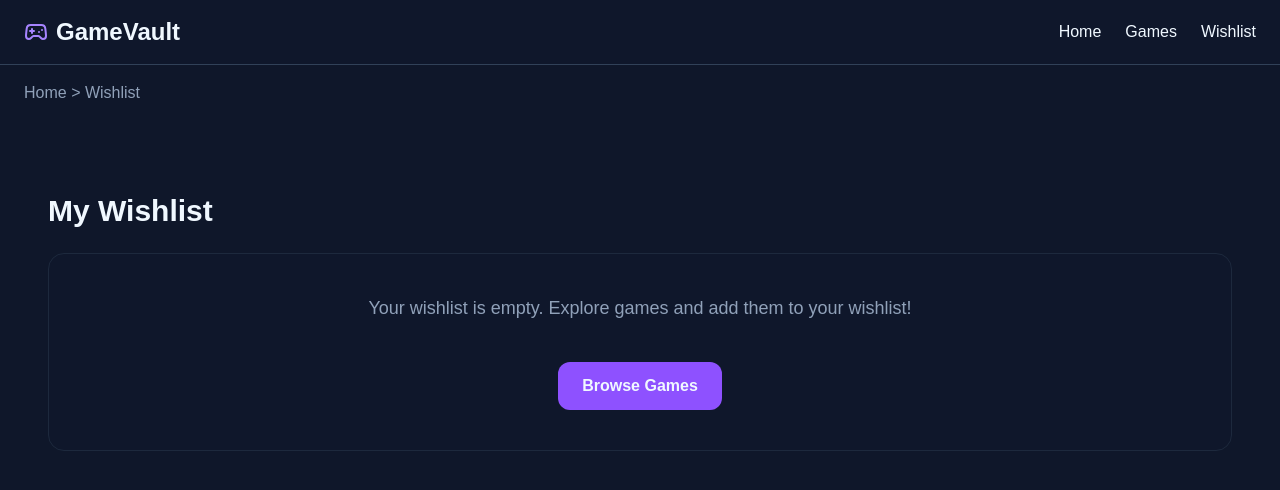
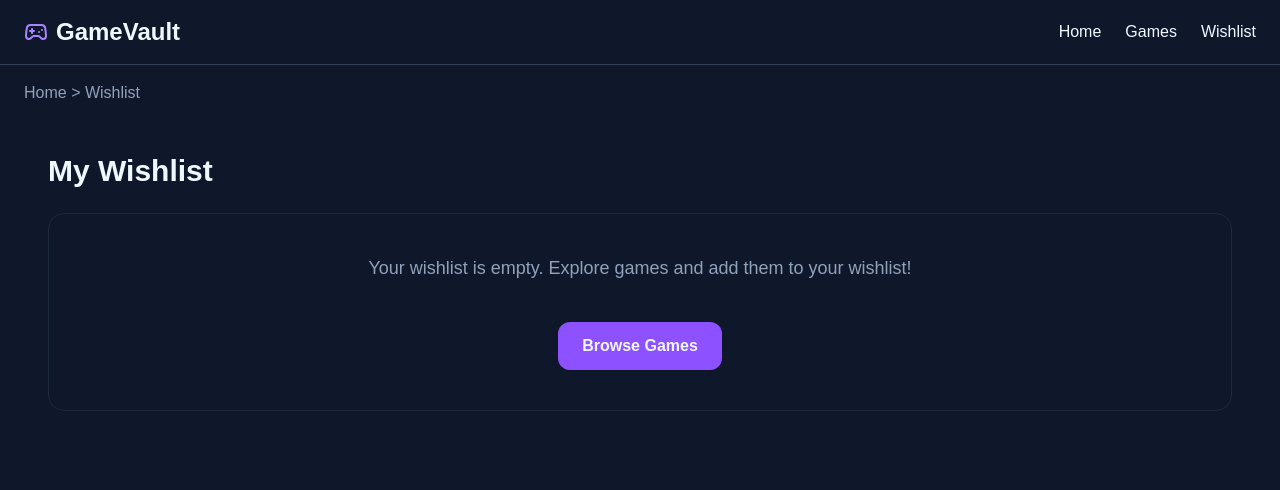
Before and after one commit to Fatikah002/gamevault, a Next.js app: page /wishlist in a window 1280 px wide. Shown: the top 490 px of the page. Built offline with nearby package versions, Linux system fonts and the light colour scheme.

Commit message:
menghapus padding atas bawah di wishlist

```diff
--- a/src/app/wishlist/page.tsx
+++ b/src/app/wishlist/page.tsx
@@ -70,7 +70,7 @@ export default function WishlistPage() {
   }
 
   return (
-    <div className="mx-auto max-w-7xl px-6 py-10">
+    <div className="mx-auto max-w-7xl px-6 ">
       <h1 className="mb-6 text-3xl font-bold">My Wishlist</h1>
 
       {wishlistGames.length === 0 ? (
```
